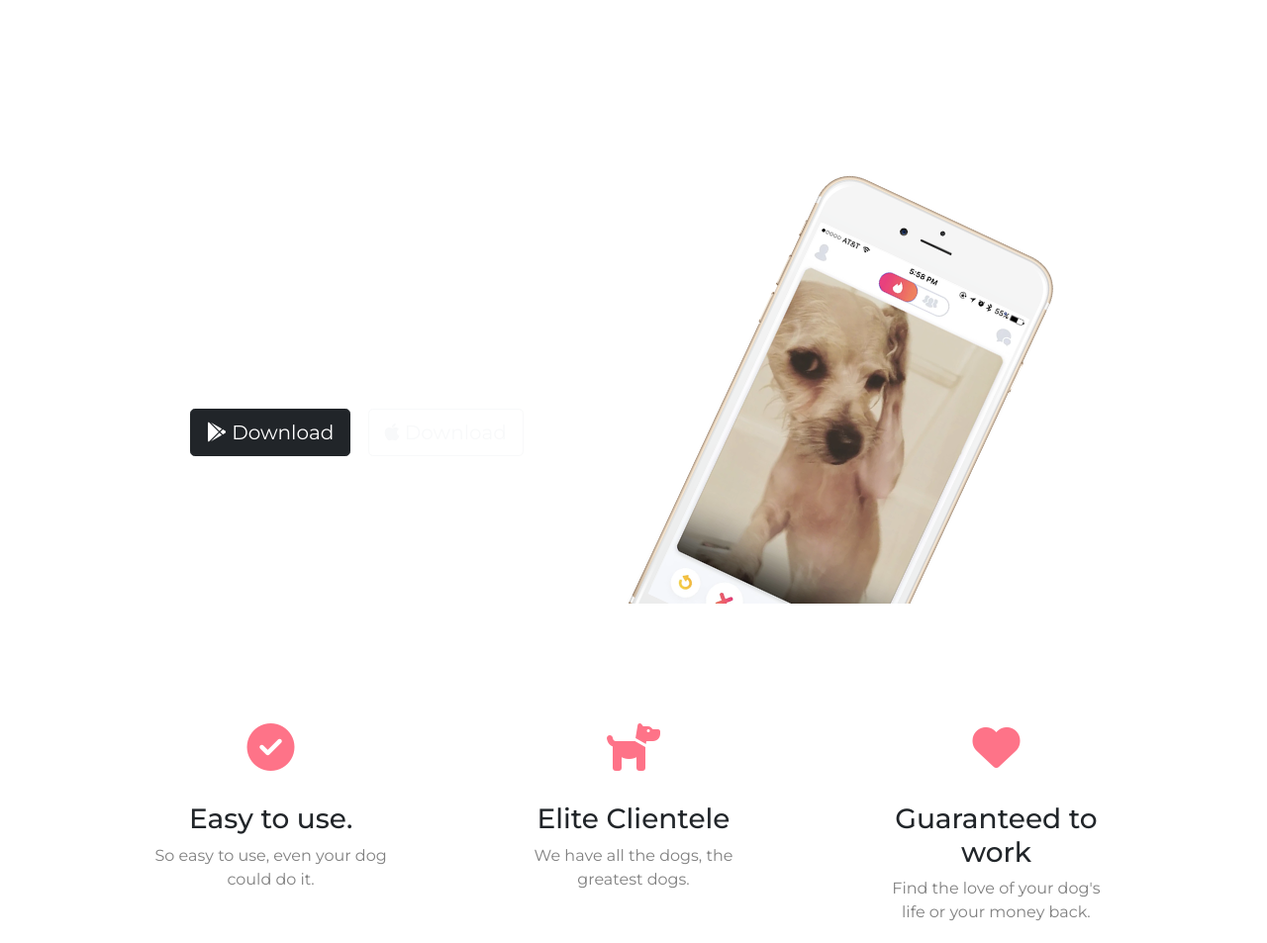
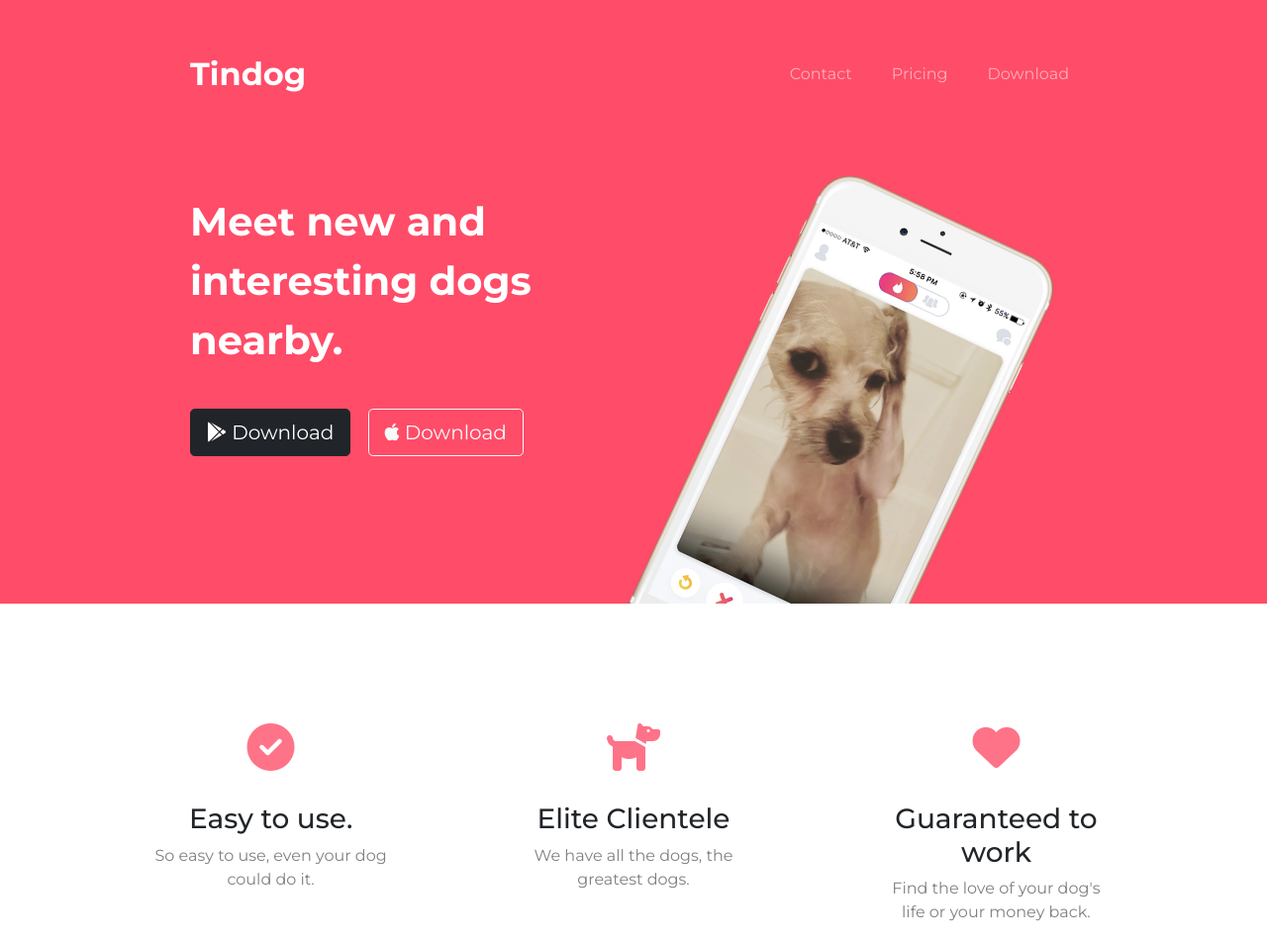
Before and after one commit to Anshusharma17/Profile-Website, a plain HTML site: page index.html in a window 1280 px wide. Shown: the top 953 px of the page at 99% size. Drawn offline with nearby package versions, Linux system fonts and the light colour scheme.

Commit message:
Update styles.css

```diff
--- a/css/styles.css
+++ b/css/styles.css
@@ -4,6 +4,9 @@
 
 h1 {
   line-height: 1.5;
+}
+#title{
+  background-color: #ff4c68;
 }
 
 .white-color {
```
